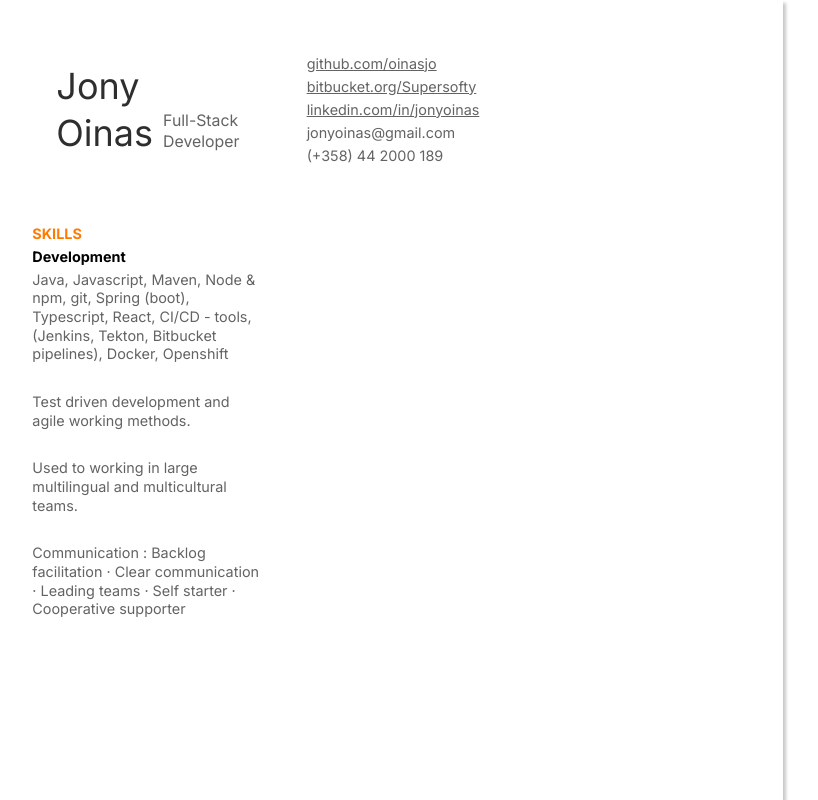
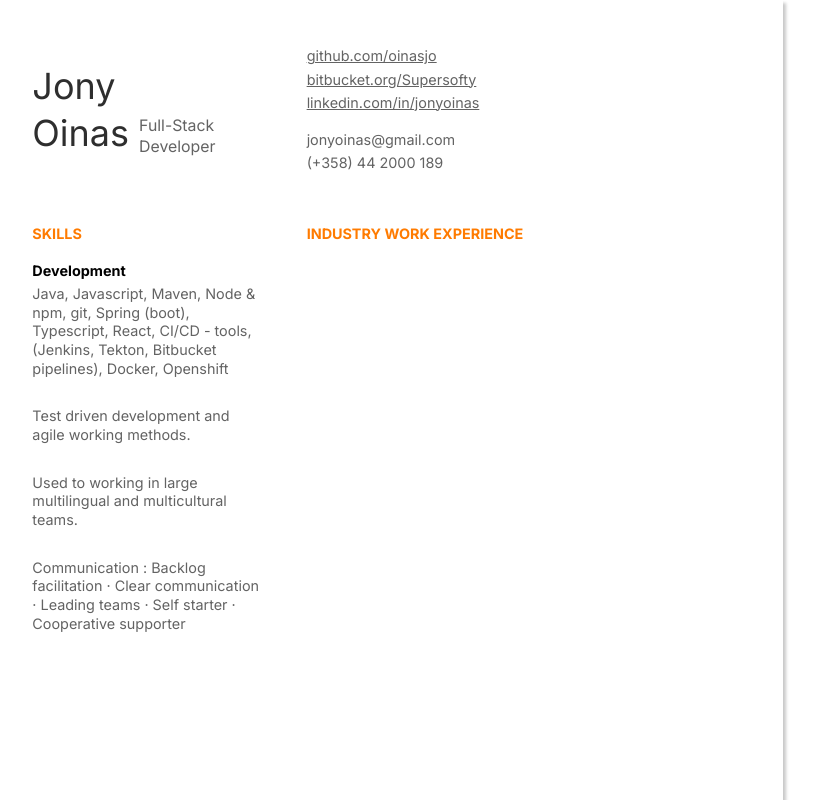
Before and after one commit to goosiboy/resume-app, a Next.js app in the folder resume-app/: page / in a window 1280 px wide. Shown: the top 800 px of the page, without its empty margins (254-1072 px from the left). Built offline with nearby package versions, Linux system fonts and the light colour scheme.

Commit message:
Added work experience

```diff
--- a/resume-app/src/app/components/resume/resume-grid.css
+++ b/resume-app/src/app/components/resume/resume-grid.css
@@ -16,8 +16,9 @@
     grid-area: resumeLeftContainer-1;
     display: flex;
     flex-direction: row;
-    justify-content: center;
+    justify-content: flex-start;
     align-items: center;
+    margin-left: var(--content-margin-from-edge);
     gap: var(--resume-grid-gap-size);
 }
 
@@ -43,8 +44,8 @@
     grid-area: resumeRightContainer-2;
     display: flex;
     flex-direction: row;
-    justify-content: space-between;
-    align-items: center;
+    justify-content: flex-start;
+    align-items: flex-start;
     gap: var(--resume-grid-gap-size);
 }
 
--- a/resume-app/src/app/components/resume/resume.css
+++ b/resume-app/src/app/components/resume/resume.css
@@ -6,7 +6,7 @@
 .secondTitle {
     font-size: var(--default-secondary-title-size);
     color: var(--default-grey-font-color);
-    margin-top: 3rem;
+    margin-top: 3.7rem;
 }
 
 .contactInfoContainer {
@@ -33,3 +33,8 @@
     color: var(--default-grey-font-color);
     margin-bottom: var(--default-section-bottom-margin);
 }
+
+.workExperienceHeader {
+    color: rgb(255, 123, 0);
+    font-weight: bolder;
+}
--- a/resume-app/src/app/components/resume/resume.tsx
+++ b/resume-app/src/app/components/resume/resume.tsx
@@ -12,6 +12,7 @@ const Resume = () => {
                     <p><a href="https://bitbucket.org/Supersofty">bitbucket.org/Supersofty</a></p>
                     <p><a href="https://www.linkedin.com/in/jonyoinas/">linkedin.com/in/jonyoinas</a></p>
                 </div>
+                <br />
                 <div className="contactInfo">
                     <p>jonyoinas@gmail.com</p>
                     <p>(+358) 44 2000 189</p>
@@ -24,6 +25,7 @@ const Resume = () => {
         return (
             <div className="skillsContainer">
                 <h2 className="skillsHeader">SKILLS</h2>
+                <br />
                 <h3 className="developmentHeader">Development</h3>
                 <p className="developmentContentContainer">
                     Java, Javascript,  Maven,
@@ -45,6 +47,14 @@ const Resume = () => {
         );
     }
 
+    function WorkExperience() {
+        return (
+            <div className="workExperienceContainer">
+                <h2 className="workExperienceHeader">INDUSTRY WORK EXPERIENCE</h2>
+            </div>
+        );
+    }
+
     return (
         <div className="resume">
             <div className="resumeLeftContainer-1">
@@ -57,7 +67,9 @@ const Resume = () => {
             <div className="resumeLeftContainer-2">
                 <SkillsContainer />
             </div>
-            <div className="resumeRightContainer-2" />
+            <div className="resumeRightContainer-2">
+                <WorkExperience />
+            </div>
             <div className="resumeLeftContainer-3" />
             <div className="resumeRightContainer-3" />
             <div className="resumeLeftContainer-4" />
```
